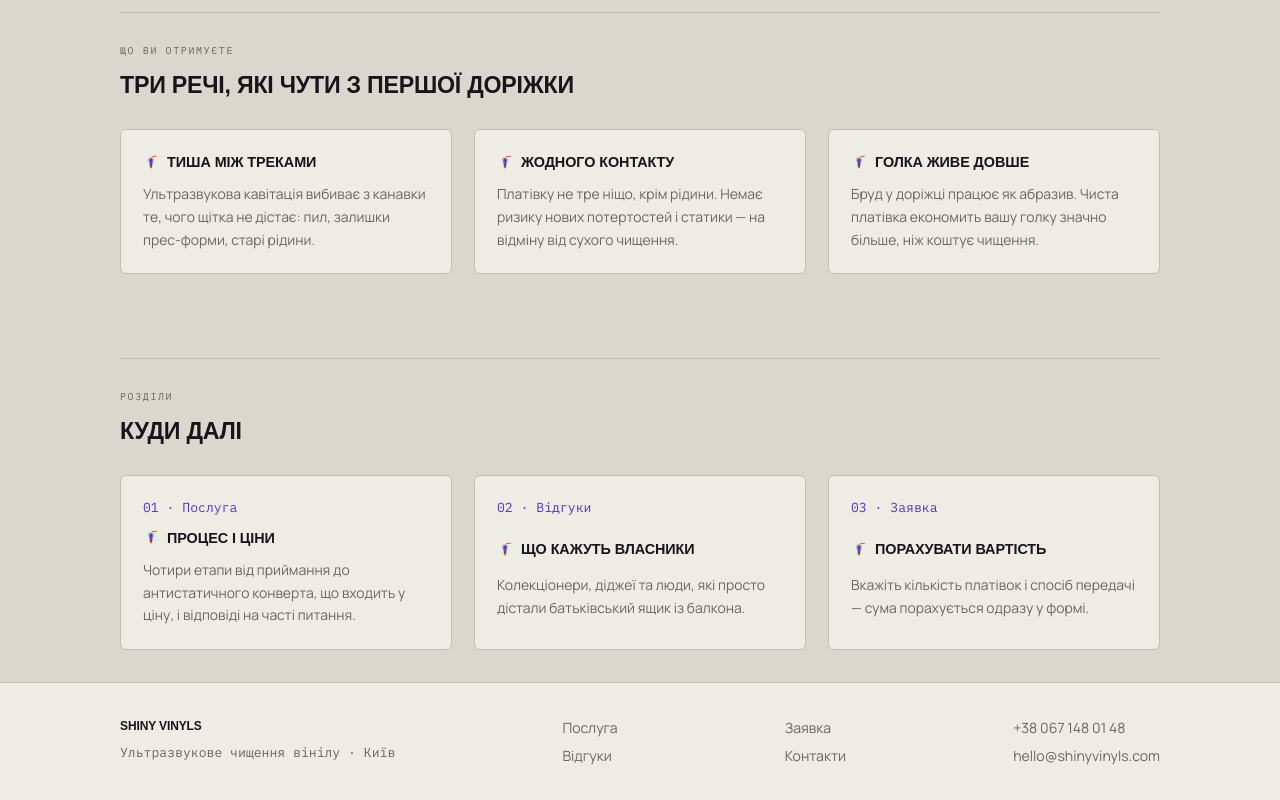
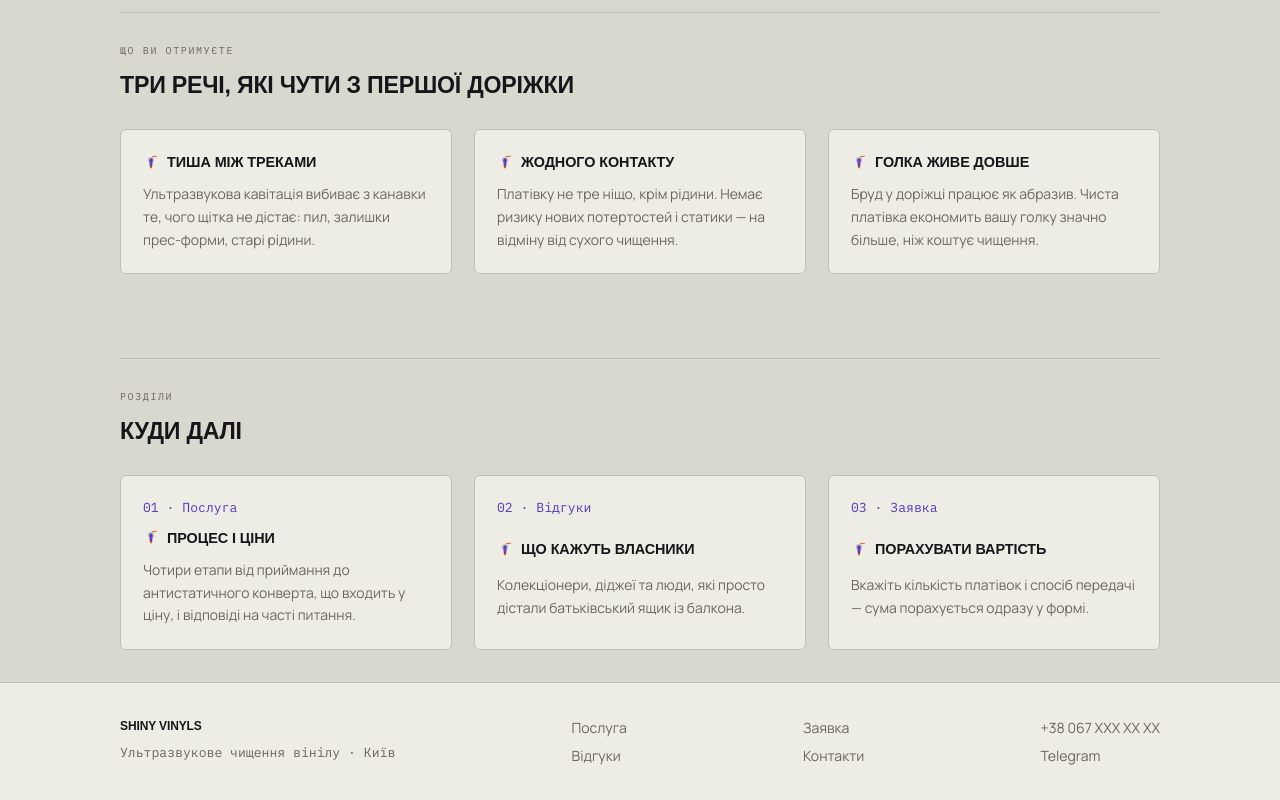
Before and after one commit to TolikSyedin/shiny-vinyls, a Next.js app: page / in a window 1280 px wide. Shown: the part 751-1551 px from the top of the page. Built offline with nearby package versions, Linux system fonts and the light colour scheme; a web font is replaced by a local one.

Commit message:
Add footer

```diff
--- a/components/layout/site-footer.tsx
+++ b/components/layout/site-footer.tsx
@@ -32,11 +32,11 @@ export function SiteFooter() {
           </Link>
         </div>
         <div className="grid gap-[7px]">
-          <a href="tel:+380671480148" className={LINK_CLASS_NAME}>
-            +38 067 148 01 48
+          <a href="tel:+38067XXXXXXX" className={LINK_CLASS_NAME}>
+            +38 067 XXX XX XX
           </a>
-          <a href="mailto:hello@shinyvinyls.com" className={LINK_CLASS_NAME}>
-            hello@shinyvinyls.com
+          <a href="https://t.me/dirtyenterta1n3r" className={LINK_CLASS_NAME}>
+            Telegram
           </a>
         </div>
       </div>
```
